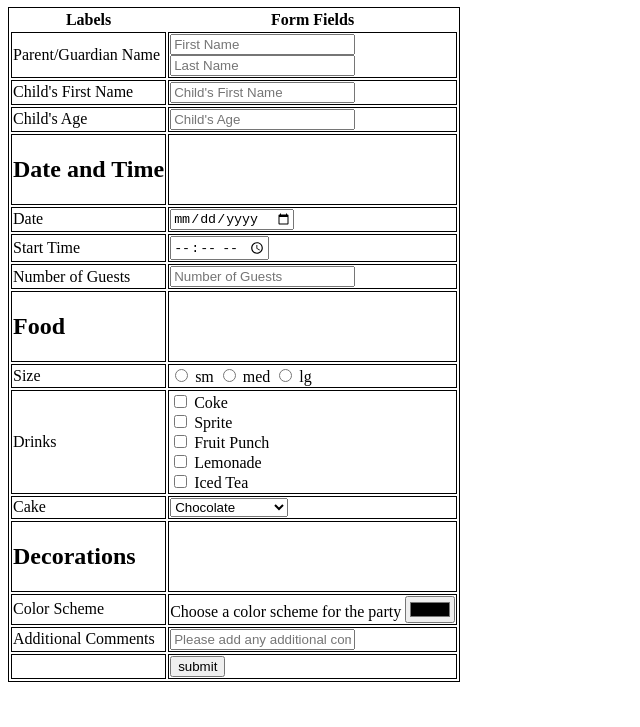
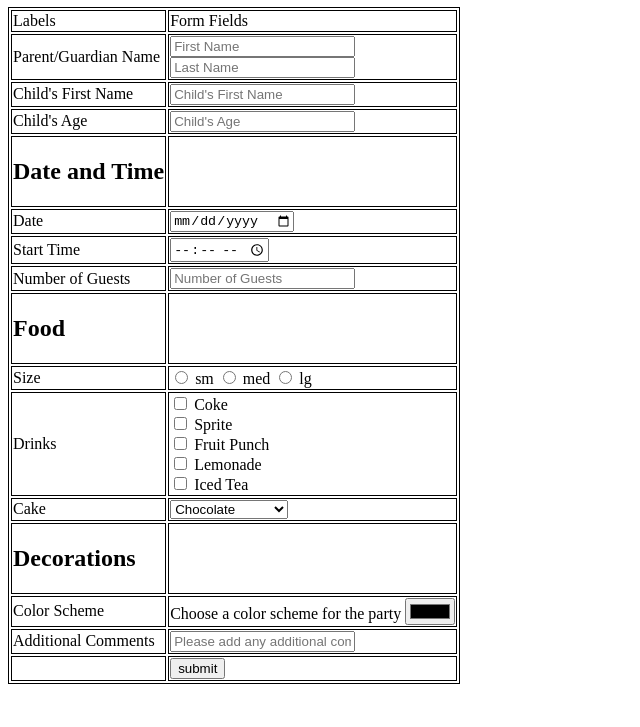
Before and after one commit to rcc544/SE1110RCC, a plain HTML site: page w5_form_files/index.html in a window 1280 px wide. Shown: the part 73-800 px from the top of the page, without its empty margins (0-640 px from the left). Drawn offline with Linux system fonts and the light colour scheme.

Commit message:
Update index.html

```diff
--- a/w5_form_files/index.html
+++ b/w5_form_files/index.html
@@ -17,8 +17,8 @@
         <table>
             <thead>
                 <tr>
-                    <th>Labels</th>
-                    <th>Form Fields</th>
+                    <td>Labels</td>
+                    <td>Form Fields</td>
                 </tr>
             </thead>
             <tbody>
@@ -140,7 +140,7 @@
                 <tr>
                     <td><label for="comments">Additional Comments</label></td>
                     <td>
-                        <input type="text" id="comments" name="username"
+                        <input type="text" id="comments" name="comments"
                             placeholder="Please add any additional comments">
                     </td>
                 </tr>
```
